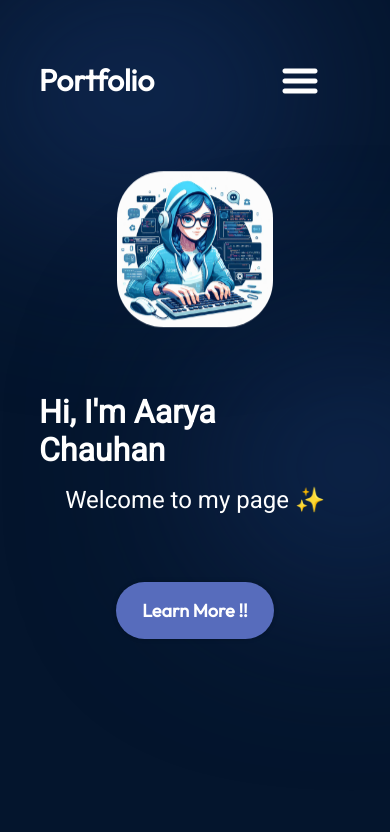
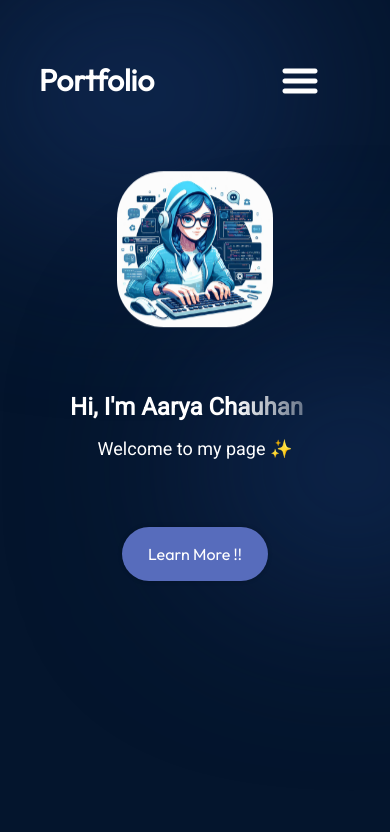
Before and after one commit to Aarya-Chauhan/Portfolio-lone-page, a React (Vite) app: page / in a window 390 px wide. Shown: the top 832 px of the page. Built offline with nearby package versions, Linux system fonts and the light colour scheme; a web font is replaced by a local one.

Commit message:
completion of resoponsive hero section

```diff
--- a/src/components/Hero/Hero.module.css
+++ b/src/components/Hero/Hero.module.css
@@ -116,7 +116,6 @@
     padding: 0 10vw;
     margin-left: 0;
     margin-right: 0;
-
   }
 
   .content {
@@ -152,3 +151,24 @@
     font-weight: 700;
   }
 }
+
+@media screen and (max-width: 405px){
+  .title{
+    width: fit-content;
+    font-size: x-large;
+    font-weight: 900;
+  }
+
+  .description{
+    font-size: large;
+    font-weight: 100;
+  }
+
+  .contactBtn{
+    margin: 5vh;
+    font-size: medium;
+    font-weight: 500;
+  }
+
+
+}
```
